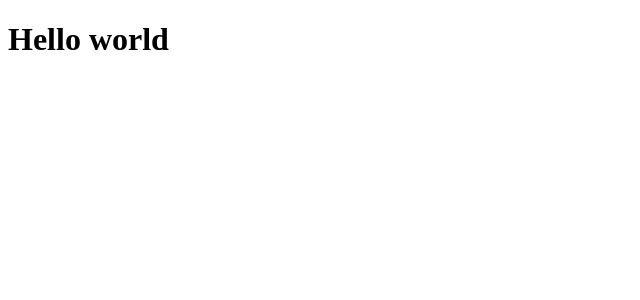
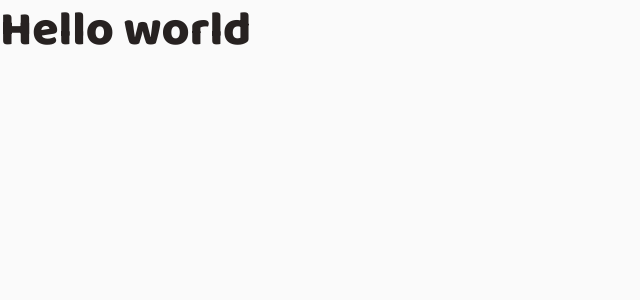
Before and after one commit to RenatoLomba/coffee-delivery, a React (Vite) app: page / in a window 1280 px wide. Shown: the top 300 px of the page, without its empty margins (0-640 px from the left). Built offline with nearby package versions, Linux system fonts and the light colour scheme.

Commit message:
Global Styles

```diff
--- a/src/App.tsx
+++ b/src/App.tsx
@@ -1,11 +1,14 @@
 import { ThemeProvider } from 'styled-components'
 
+import { GlobalStyle } from './styles/global'
 import { defaultTheme } from './styles/themes/default'
 
 export function App() {
   return (
     <ThemeProvider theme={defaultTheme}>
       <h1>Hello world</h1>
+
+      <GlobalStyle />
     </ThemeProvider>
   )
 }
--- /dev/null
+++ b/src/styles/global.ts
@@ -0,0 +1,85 @@
+import { createGlobalStyle } from 'styled-components'
+
+export const GlobalStyle = createGlobalStyle`
+  * {
+    margin: 0;
+    padding: 0;
+    box-sizing: border-box;
+  }
+
+  :focus {
+    outline: 0;
+    box-shadow: 0 0 0 2px ${(props) => props.theme.colors['yellow-500']};
+  }
+
+  ::selection {
+    color: ${(props) => props.theme.colors.white};
+    background: ${(props) => props.theme.colors['yellow-500']};
+  }
+
+  ::-moz-selection {
+    color: ${(props) => props.theme.colors.white};
+    background: ${(props) => props.theme.colors['yellow-500']};
+  }
+
+  ::-webkit-scrollbar {
+    display: none;
+  }
+
+  body {
+    background: ${(props) => props.theme.colors['gray-100']};
+    color: ${(props) => props.theme.colors['gray-700']};
+    -webkit-font-smoothing: antialiased;
+  }
+
+  body, input, textarea, button {
+    font-family: ${(props) => props.theme.fontFamilies.roboto};
+    font-weight: ${(props) => props.theme.fontWeights.regular};
+    line-height: 1.6;
+    font-size: ${(props) => props.theme.fontSizes.text.md};
+  }
+
+  h1, h2, h3, h4 {
+    font-family: ${(props) => props.theme.fontFamilies.baloo2};
+    line-height: 1.3;
+  }
+
+  h1, h2 {
+    font-weight: ${(props) => props.theme.fontWeights.extrabold};
+  }
+
+  h2, h3, h4 {
+    color: ${(props) => props.theme.colors['gray-800']};
+  }
+
+  h1 {
+    font-size: ${(props) => props.theme.fontSizes.heading.lg};
+    color: ${(props) => props.theme.colors['gray-900']};
+  }
+
+  h2 {
+    font-size: ${(props) => props.theme.fontSizes.heading.md};
+  }
+
+  h3 {
+    font-size: ${(props) => props.theme.fontSizes.heading.sm};
+  }
+
+  h4 {
+    font-size: ${(props) => props.theme.fontSizes.heading.xs};
+  }
+
+  ul {
+    list-style: none;
+  }
+
+  a {
+    text-decoration: none;
+  }
+
+  @media screen and (max-width: 768px) {
+    html {
+      font-size: 87.5%;
+    }
+  }
+`
```
Also changed, not shown: src/@types/styles.d.ts (added, +10 -0 lines).
